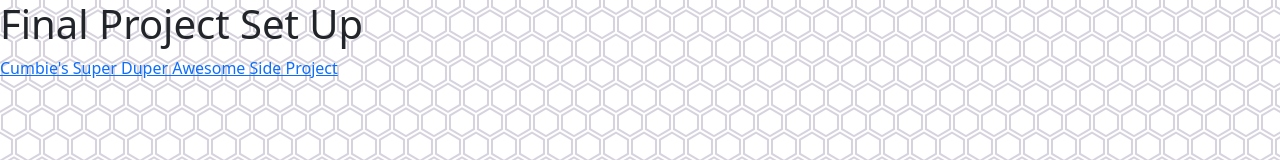
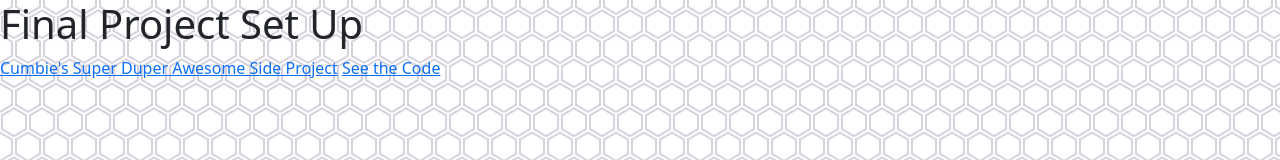
Before and after one commit to barrycumbie/cumbie-summer-2021, a plain HTML site: page index.html in a window 1280 px wide. Shown: the top 160 px of the page. Drawn offline with nearby package versions, Linux system fonts and the light colour scheme.

Commit message:
Update index.html

```diff
--- a/index.html
+++ b/index.html
@@ -15,6 +15,8 @@
     <!-- partial:index.partial.html -->
     <h1>Final Project Set Up</h1>
     <a href="pages/cumbie-super-duper-awesome-side-project.html">Cumbie's Super Duper Awesome Side Project</a>
+    <a href="https://github.com/barrycumbie/cumbie-summer-2021" target="_blank">See the Code</a>
+
     <!-- partial -->
     <script src='https://cdnjs.cloudflare.com/ajax/libs/jquery/3.6.0/jquery.min.js'></script>
     <script src="./scripts/script.js"></script>
```
